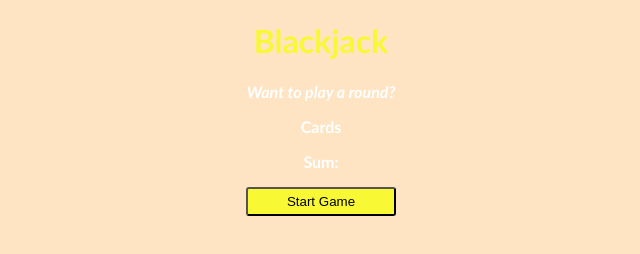
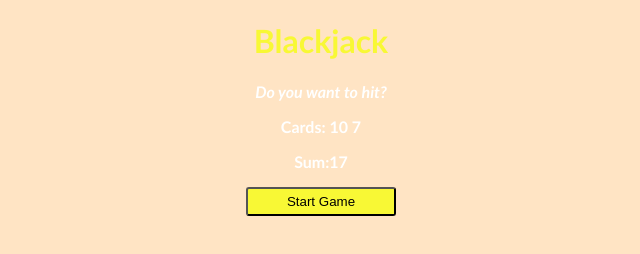
Before and after one commit to djimageonline/BlackJack, a plain HTML site: page index.html in a window 1280 px wide. Both pictures are taken after a click on the button "Start Game". Shown: the full height of the page, 319-959 px from the left. Drawn offline with Linux system fonts and the light colour scheme.

Commit message:
added sum, card render on page functionality

```diff
--- a/index.html
+++ b/index.html
@@ -13,8 +13,8 @@
 
     <h1>Blackjack</h1>
     <p id="message-el">Want to play a round?</p>
-    <p>Cards</p>
-    <p>Sum:</p>
+    <p id="cards-el">Cards</p>
+    <p id="sum-el">Sum:</p>
     <button onclick="startGame()" class="start-btn">Start Game</button>
 
 
--- a/index.js
+++ b/index.js
@@ -1,11 +1,17 @@
 let firstCard = 10;
 let secondCard = 7;
-let sum = firstCard + secondCard + 4;
+let sum = firstCard + secondCard;
 let hasBlackJack = false;
 let isAlive = true;
 let message = "";
+let messageEl = document.getElementById("message-el");
+let sumEl = document.getElementById("sum-el");
+let cardsEl = document.getElementById("cards-el");
 
 function startGame() {
+  cardsEl.textContent = `Cards: ${firstCard} ${secondCard}`;
+  sumEl.textContent = "Sum:" + sum;
+
   if (sum <= 20) {
     message = "Do you want to hit?";
   } else if (sum === 21) {
@@ -15,5 +21,6 @@ function startGame() {
     message = "Ouch, Maybe next time.  You Lost!";
     let isAlive = false;
   }
-  console.log(message);
+  // messageEl.textContent = "Hi";
+  messageEl.textContent = message;
 }
```
